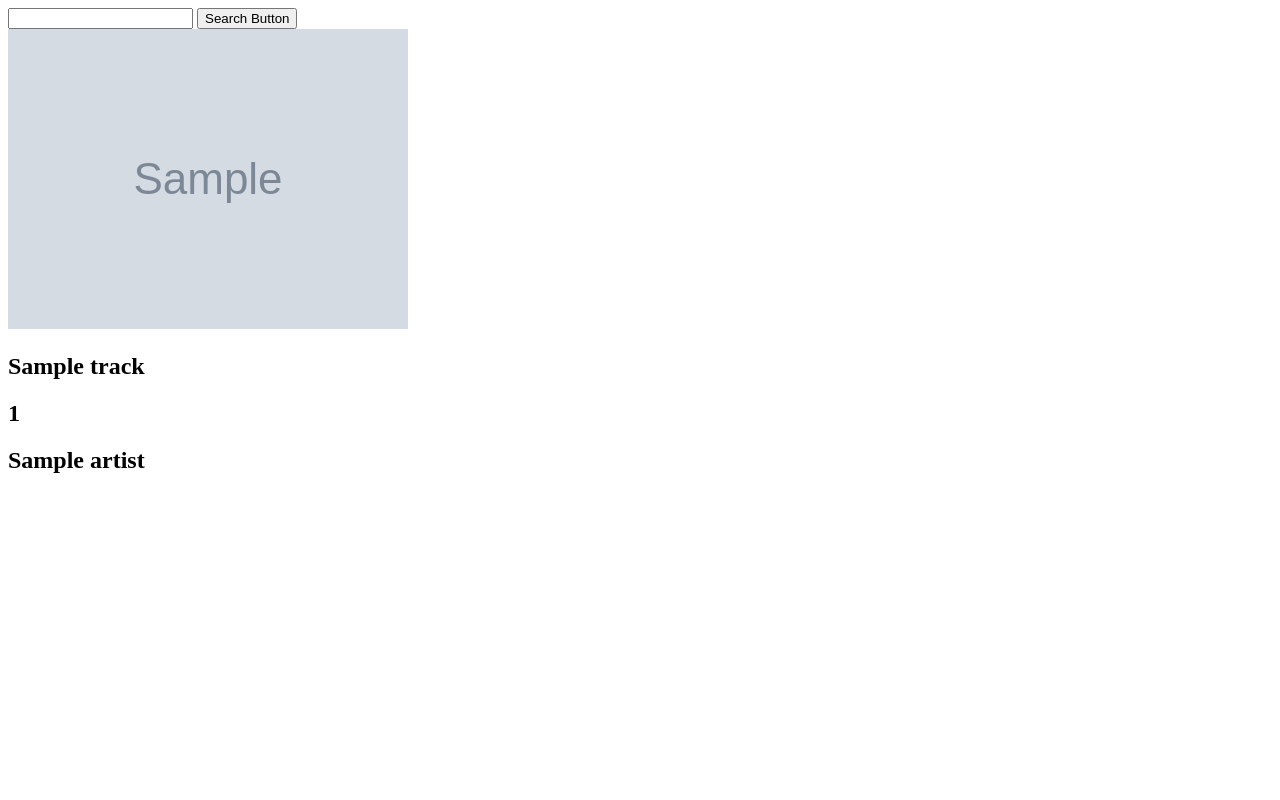
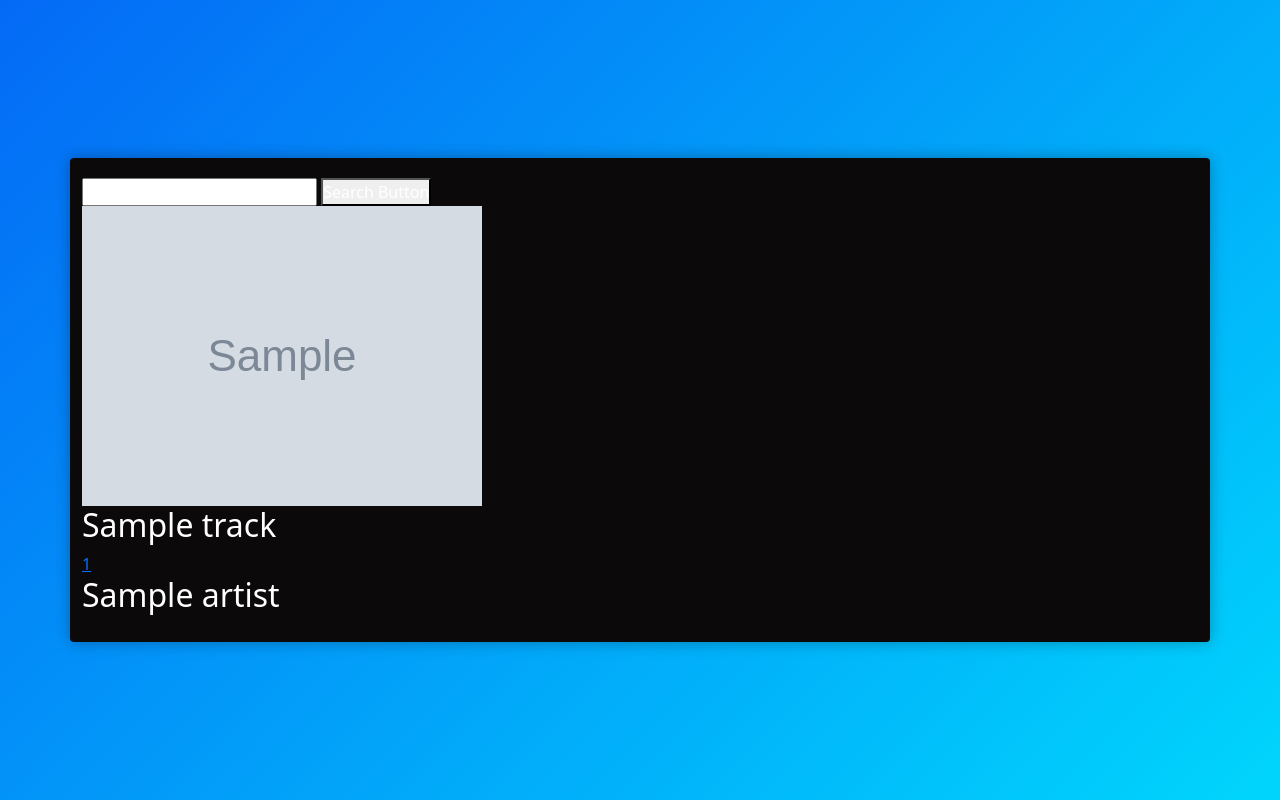
Before and after one commit to Adrianmorales1/song-review, a Flask app: template flask_app/templates/search_song.html in a window 1280 px wide. Run offline with Flask 2, Linux system fonts and the light colour scheme; the template is opened without the code that fills it: most values are stand-ins (such as "Sample title", 1, 10 or a date in 2020); grey boxes marked "Sample" are stand-in pictures.

Commit message:
Update search_song.html
updated css for song search

```diff
--- a/flask_app/templates/search_song.html
+++ b/flask_app/templates/search_song.html
@@ -4,9 +4,13 @@
     <meta charset="UTF-8">
     <meta http-equiv="X-UA-Compatible" content="IE=edge">
     <meta name="viewport" content="width=device-width, initial-scale=1.0">
+    <link rel="stylesheet" href="/Users/johnnytran/Documents/GitHub/song-review/flask_app/static/css/style.css">
+    <link href="https://cdn.jsdelivr.net/npm/bootstrap@5.1.3/dist/css/bootstrap.min.css" rel="stylesheet" integrity="sha384-1BmE4kWBq78iYhFldvKuhfTAU6auU8tT94WrHftjDbrCEXSU1oBoqyl2QvZ6jIW3" crossorigin="anonymous">
+
     <title>Document</title>
 </head>
 <body>
+    <div class="container">
         <form action="/track/search" method="post">
             <input type="text" name="query">
             <button>Search Button</button>
@@ -15,8 +19,9 @@
         {% for track in track_list%}
         <img src="{{ track['image_url'] }}" alt="{{ track['title'] }}">
         <h2>{{track['title']}}</h2>
-        <h2>{{track['id']}}</h2>
+        <a href="/reviewsong">{{track['id']}}</a>
         <h2>{{track['artist']}}</h2>
         {% endfor %}
+    </div>
 </body>
 </html>
```
Lines whose indentation alone changed are shown as unchanged.
